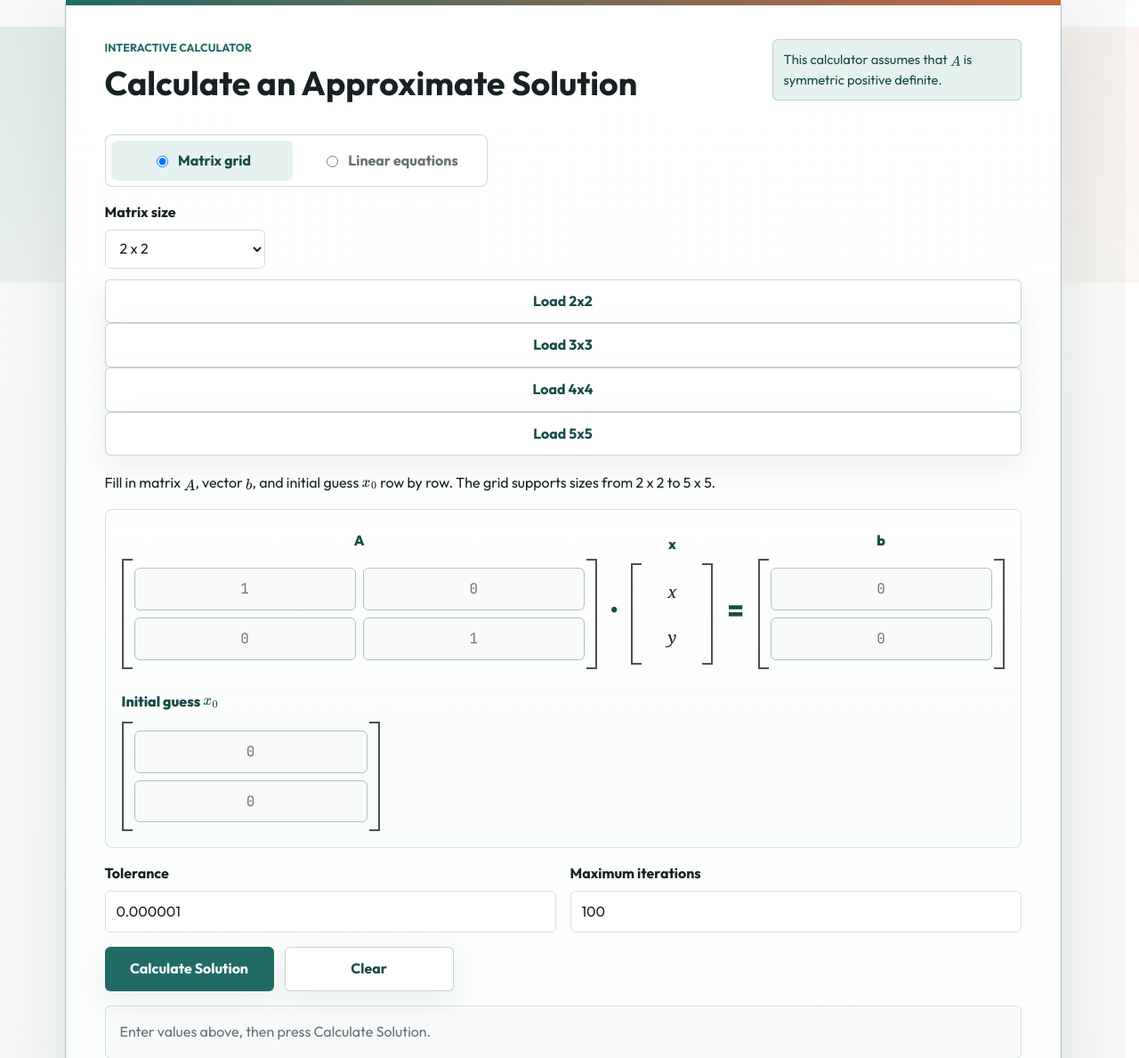
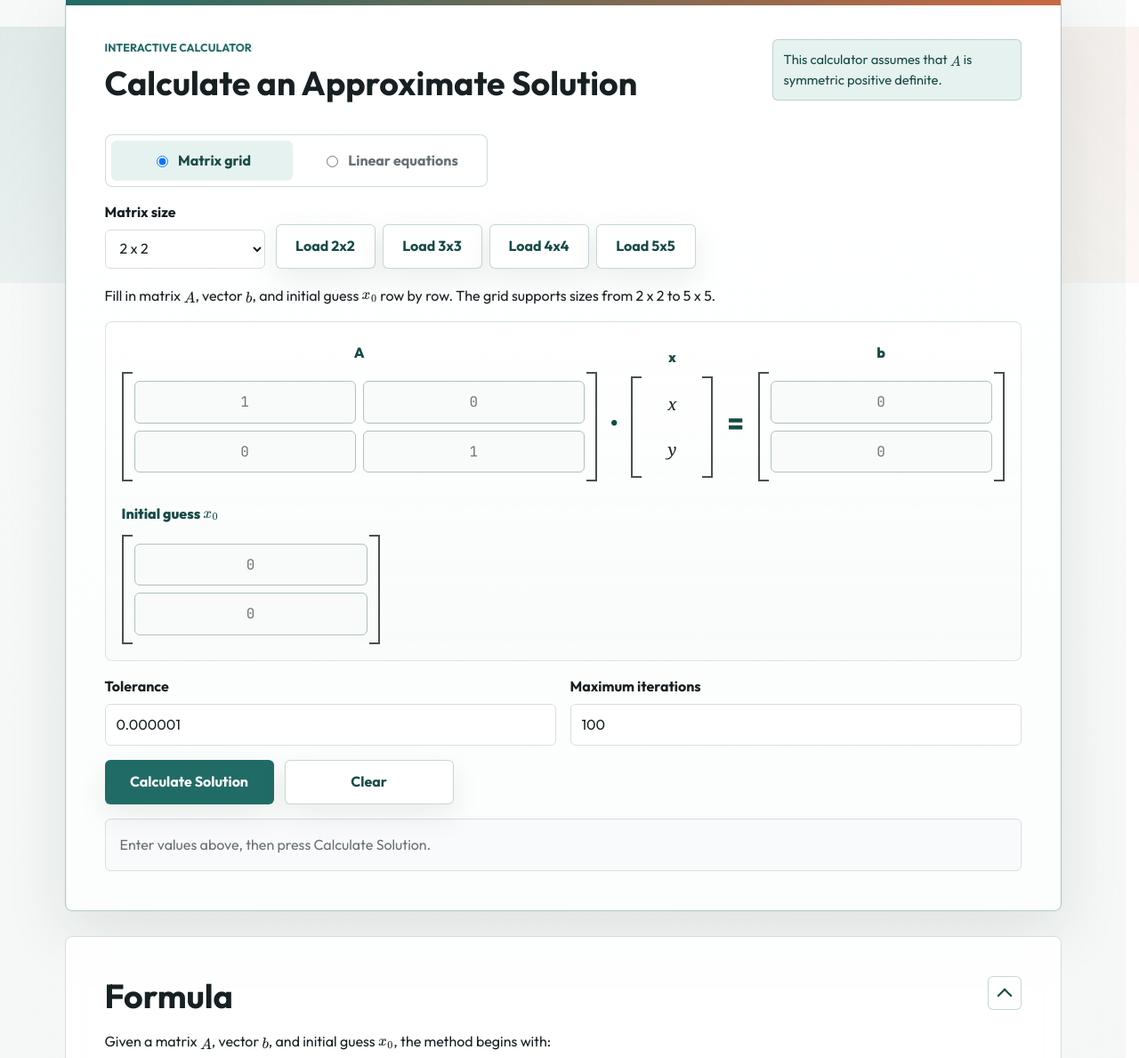
Before and after one commit to BlueBaby8909/numerical-methods-conjugate-gradient, a Flask app: page /conjugate-gradient in a window 1280 px wide. Shown: the part 482-1671 px from the top of the page at 89% size. Run offline with Flask 3, Linux system fonts and the light colour scheme.

Commit message:
Refine example button layout

```diff
--- a/static/css/styles.css
+++ b/static/css/styles.css
@@ -569,12 +569,16 @@ select:focus {
 }
 
 .example-button-group {
-    width: 100%;
+    display: flex;
+    flex: 0 1 auto;
+    flex-wrap: wrap;
+    gap: 8px;
+    justify-content: flex-start;
+    min-width: 0;
 }
 
 .calculator .example-button {
-    width: 100%;
-    min-width: 0;
+    min-width: 112px;
 }
 
 .input-mode-switch {
@@ -1526,8 +1530,14 @@ dd {
 
     .example-button-group {
         display: grid;
+        width: 100%;
         grid-template-columns: repeat(2, minmax(0, 1fr));
         gap: 8px;
+    }
+
+    .calculator .example-button {
+        width: 100%;
+        min-width: 0;
     }
 
     .visualization-tabs {
```
